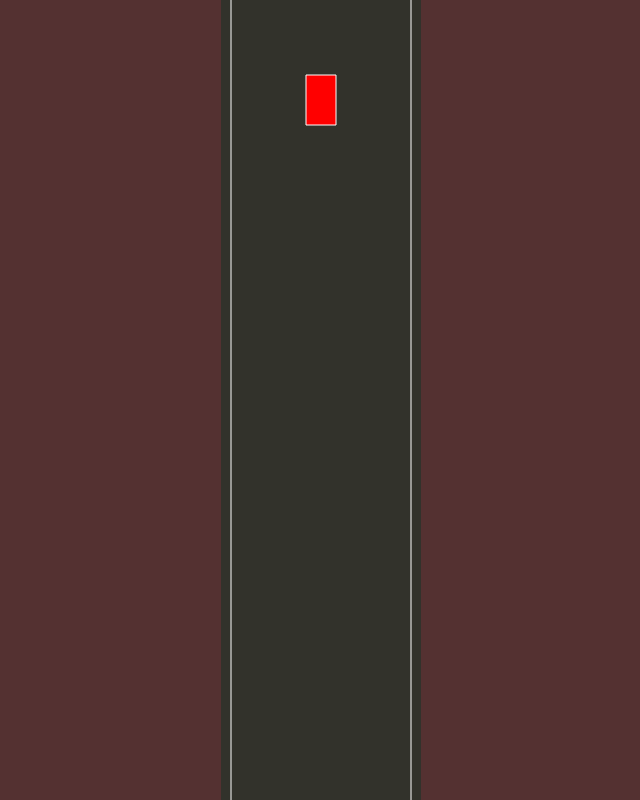
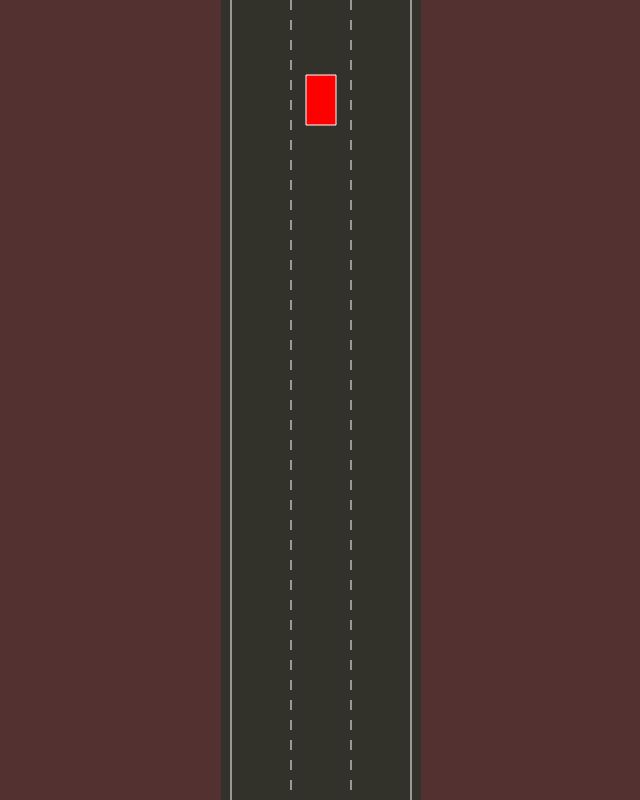
Before and after one commit to has1234513/driving-car-simulator, a plain HTML site: page index.html in a window 1280 px wide. Shown: the whole page, without its empty margins (319-959 px from the left). Drawn offline with Linux system fonts and the light colour scheme.

Commit message:
added lanes

```diff
--- a/index.html
+++ b/index.html
@@ -6,6 +6,7 @@
     </head>
     <body>
         <canvas id="myCanvas"></canvas>
+        <script src="utils.js"></script>
         <script src="road.js"></script>
         <script src="controls.js"></script>
         <script src="car.js"></script>
--- a/road.js
+++ b/road.js
@@ -16,14 +16,26 @@ class Road{
         ctx.linewidth = 5;
         ctx.strokeStyle = "white";
 
-        ctx.beginPath();
-        ctx.moveTo(this.left, this.top);
-        ctx.lineTo(this.left, this.bottom);
-        ctx.stroke();
+        for (let i=0; i<=this.laneCount;i++) {
+            //lerp => linear interpolation (calculates x posiiton of lanes)
+            const x = lerp(
+                this.left,
+                this.right,
+                i/this.laneCount
+            );
 
-        ctx.beginPath();
-        ctx.moveTo(this.right, this.top);
-        ctx.lineTo(this.right, this.bottom);
-        ctx.stroke();
+            //add dotted lines
+            if (i>0 && i<this.laneCount) {
+                ctx.setLineDash([10, 10]);
+            } else {
+                ctx.setLineDash([]);
+            }
+
+            // draw road lanes
+            ctx.beginPath();
+            ctx.moveTo(x, this.top);
+            ctx.lineTo(x, this.bottom);
+            ctx.stroke();
+        }
     }
 }
--- /dev/null
+++ b/utils.js
@@ -0,0 +1,3 @@
+function lerp(A,B, t) {
+    return A+(B-A)*t;
+}
```
